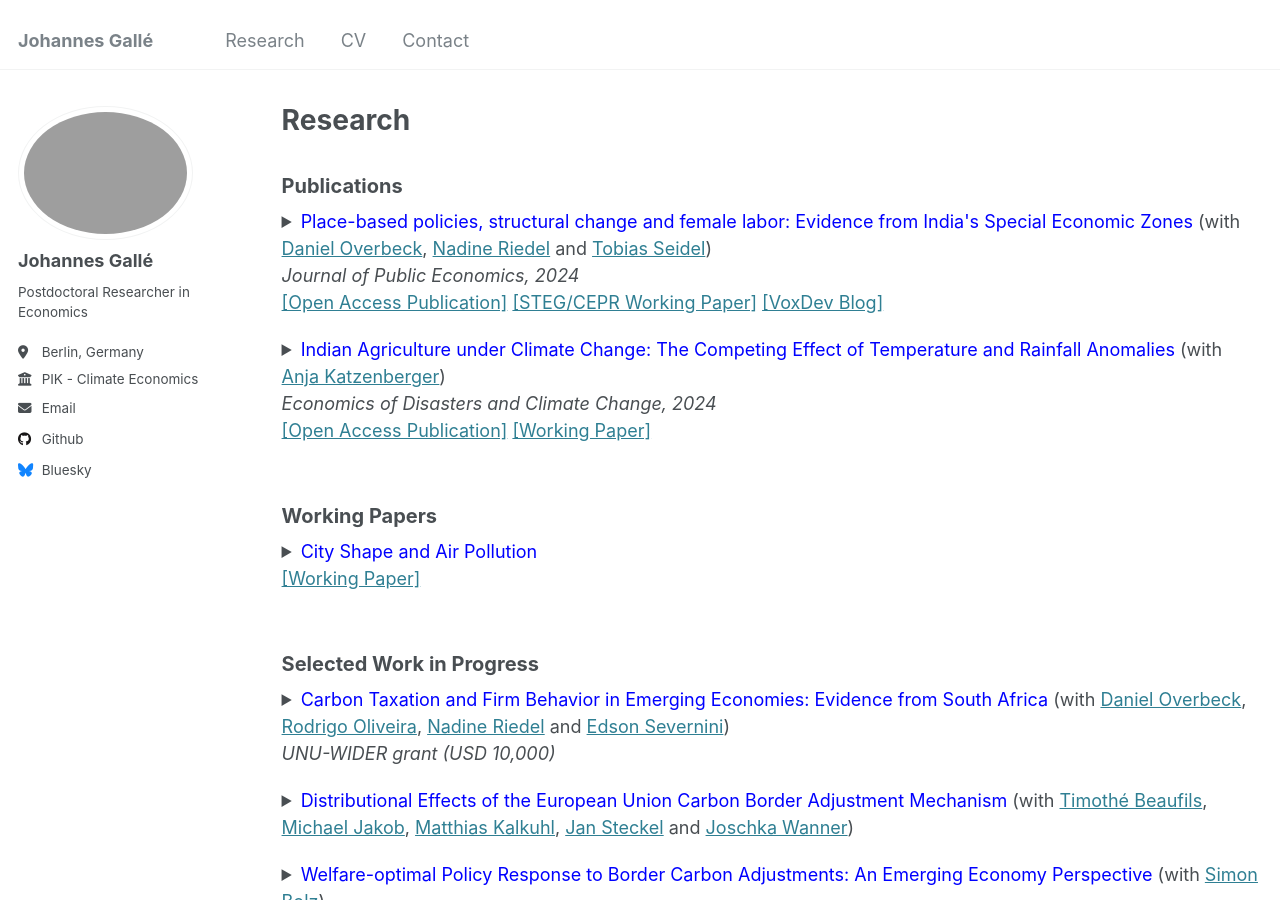
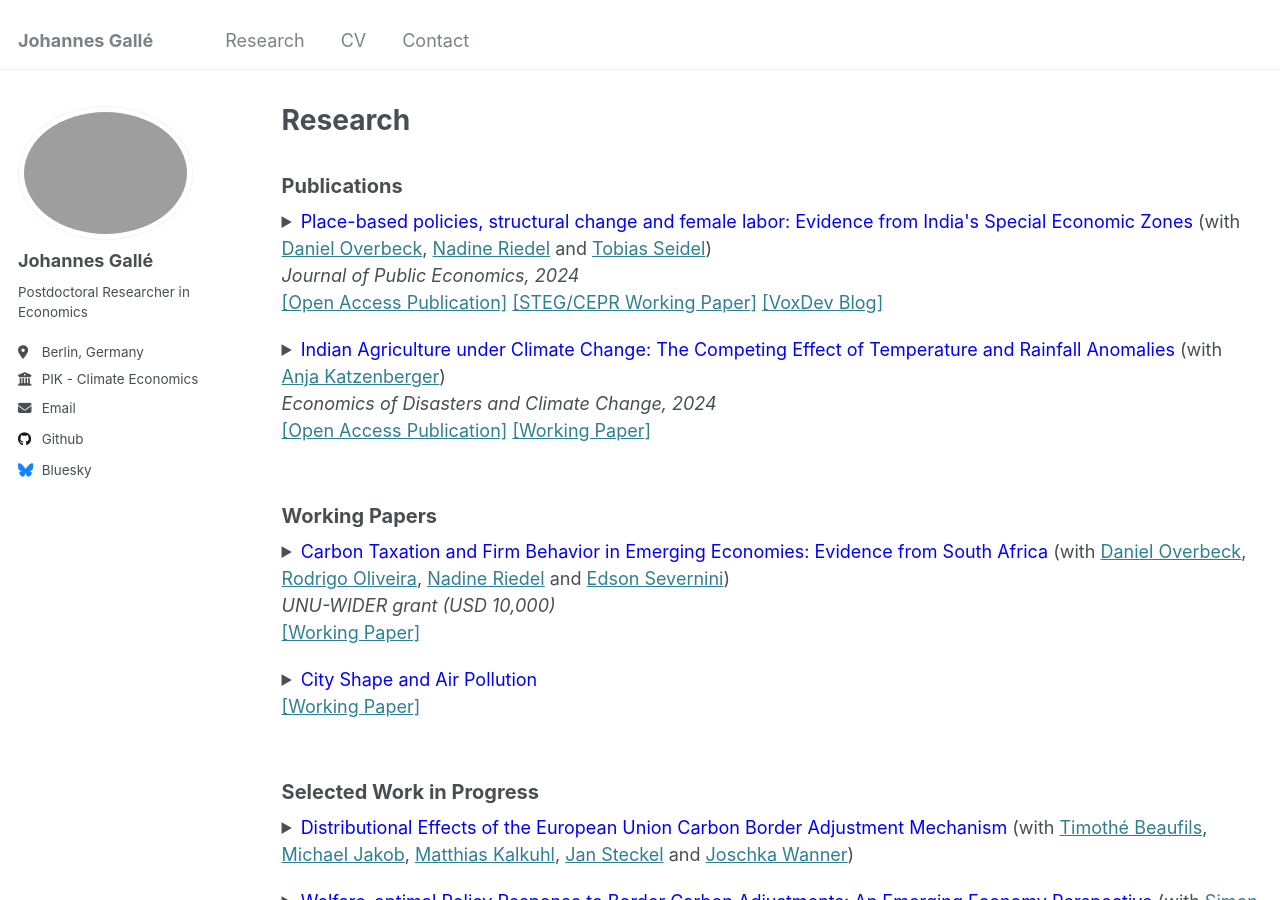
Before and after one commit to johannesgalle/johannesgalle.github.io, a Jekyll site: the page built from _pages/research.html, in a window 1280 px wide and 900 px high. Built offline with Jekyll 4.4.1, drawn with Linux system fonts in a browser that asks for light colours; part of the change alters nothing that is shown.

Commit message:
Update research.html

```diff
--- a/_pages/research.html
+++ b/_pages/research.html
@@ -50,9 +50,41 @@ different industry denominations.</p>
 <a href="https://www.rwi-essen.de/en/publications/scientific/ruhr-economic-papers/detail/indian-agriculture-under-climate-change-the-competing-230301" target="_blank">[Working Paper]</a>
 <div style="height: 20px;"></div>
 
+
+
+
 <h2 style="font-size: 20px;">Working Papers</h2>
 
 <!--Publication -->
+<details>
+  <summary>
+    <span style="color: blue;">Carbon Taxation and Firm Behavior in Emerging Economies: Evidence from South Africa</span>
+    (with <a href="https://danieloverbeck.github.io/" target="_blank">Daniel Overbeck</a>,
+    <a href="https://sites.google.com/view/rodrigo-c-oliveira" target="_blank">Rodrigo Oliveira</a>,
+    <a href="https://sites.google.com/view/riedeleconomics/welcome" target="_blank">Nadine Riedel</a> and
+    <a href="https://sites.google.com/site/ersevernini/" target="_blank">Edson Severnini</a>) <br />
+    <i>UNU-WIDER grant (USD 10,000)</i>
+  </summary>
+
+  <p style="font-size: 16px;">
+    This paper provides the first comprehensive analysis of how firms in emerging economies
+respond to carbon taxation, leveraging detailed administrative data from South Africa –
+a potential trailblazer for other developing countries with limited state capacity amid the
+growing global push for carbon pricing. We examine the dynamic impacts of the carbon tax
+on firm-level outcomes – such as profits, sales, capital, and labor inputs – across manufac-
+turing and mining firms, which are key sectors in the context of the carbon tax. Contrary to
+concerns that carbon taxes may hinder economic growth or reduce employment, our findings
+show no evidence of negative average impacts on firm performance or jobs. However, this
+overall result masks significant heterogeneity in the tax’s effects across sectors, driven by
+the sector-specific design elements of the South African carbon tax. Firms expecting higher
+effective tax rates may have intensified their use of emission-intensive machinery and depre-
+ciated capital in anticipation of the tax. This behavior appears to stem from firms resolving
+regulatory uncertainty or seeking to recover costs from stranded assets.
+  </p>
+</details>
+<a href="https://johannesgalle.github.io/wp2025-33-carbon-taxation-firm-behaviour-emerging-economies.pdf" target="_blank">[Working Paper]</a>
+<div style="height: 20px;"></div>
+
 <details>
   <summary markdown="span">
     <font color="blue">City Shape and Air Pollution</font>
@@ -72,30 +104,7 @@ different industry denominations.</p>
 
 <h2 style="font-size: 20px;">Selected Work in Progress</h2>
 <!--Publication -->
-<details>
-  <summary>
-    <span style="color: blue;">Carbon Taxation and Firm Behavior in Emerging Economies: Evidence from South Africa</span>
-    (with <a href="https://danieloverbeck.github.io/" target="_blank">Daniel Overbeck</a>,
-    <a href="https://sites.google.com/view/rodrigo-c-oliveira" target="_blank">Rodrigo Oliveira</a>,
-    <a href="https://sites.google.com/view/riedeleconomics/welcome" target="_blank">Nadine Riedel</a> and
-    <a href="https://sites.google.com/site/ersevernini/" target="_blank">Edson Severnini</a>) <br />
-    <i>UNU-WIDER grant (USD 10,000)</i>
-  </summary>
 
-  <p style="font-size: 16px;">
-    This paper presents the first comprehensive analysis of how firms respond to carbon taxation
-    in emerging economies. Our evidence builds on exhaustive administrative data from South
-    Africa, the 13th largest emitter worldwide. The results are twofold. First, we establish
-    stylized facts on the types of firms that are affected, how much revenue is generated from
-    which sector, and which share of national emissions the tax is able to capture. Second, we
-    study the dynamic impacts of the carbon tax on firm-level outcomes such as profits, sales,
-    capital, and labor inputs. We show that the design of the South African carbon tax leads to
-    substantial heterogeneity across sectors in terms of how strongly firms are affected. Contrary
-    to the concern that carbon tax may hinder economic growth, we measure no negative effects
-    on firm performance on average.
-  </p>
-</details>
-<div style="height: 20px;"></div>
 
 <details>
   <summary>
```
